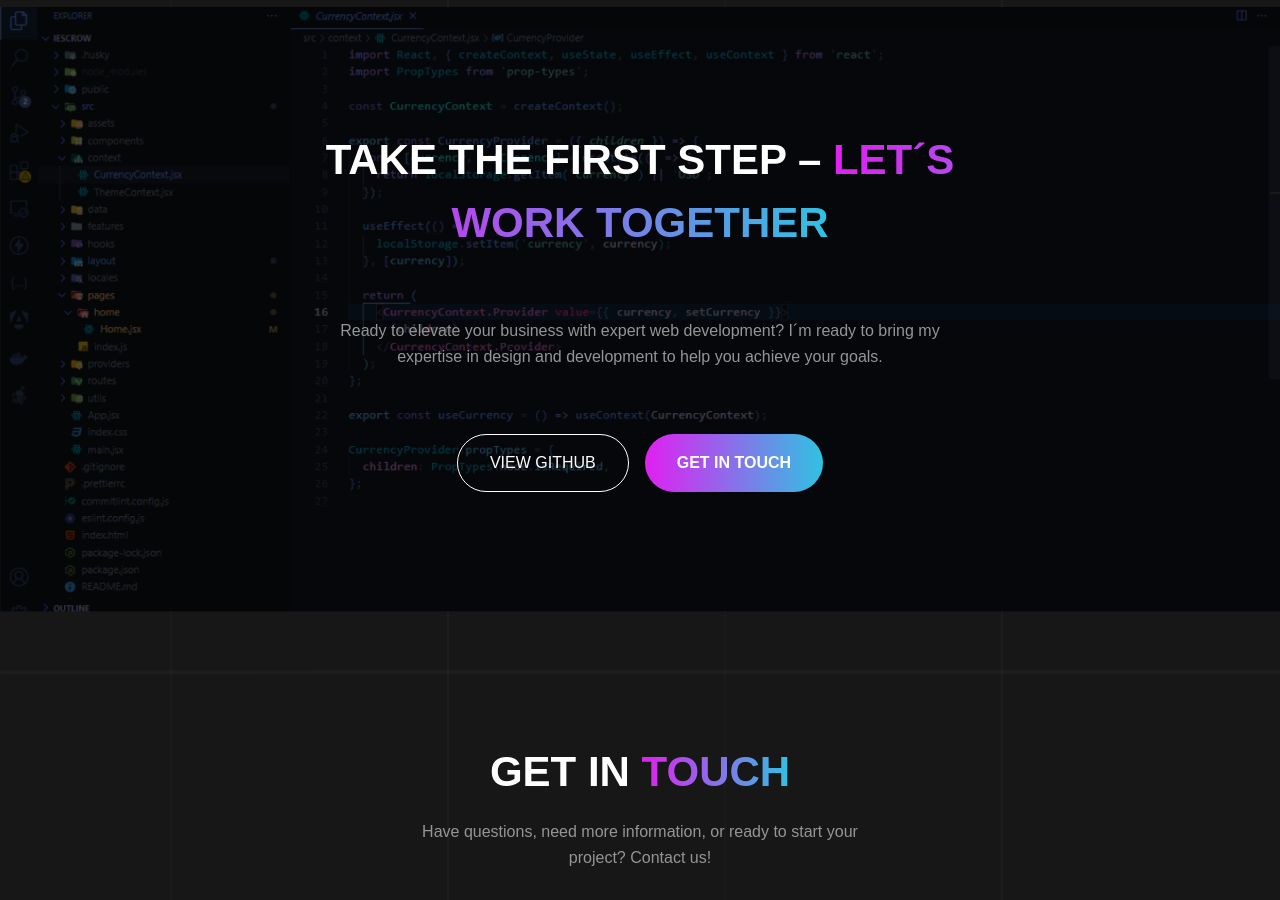
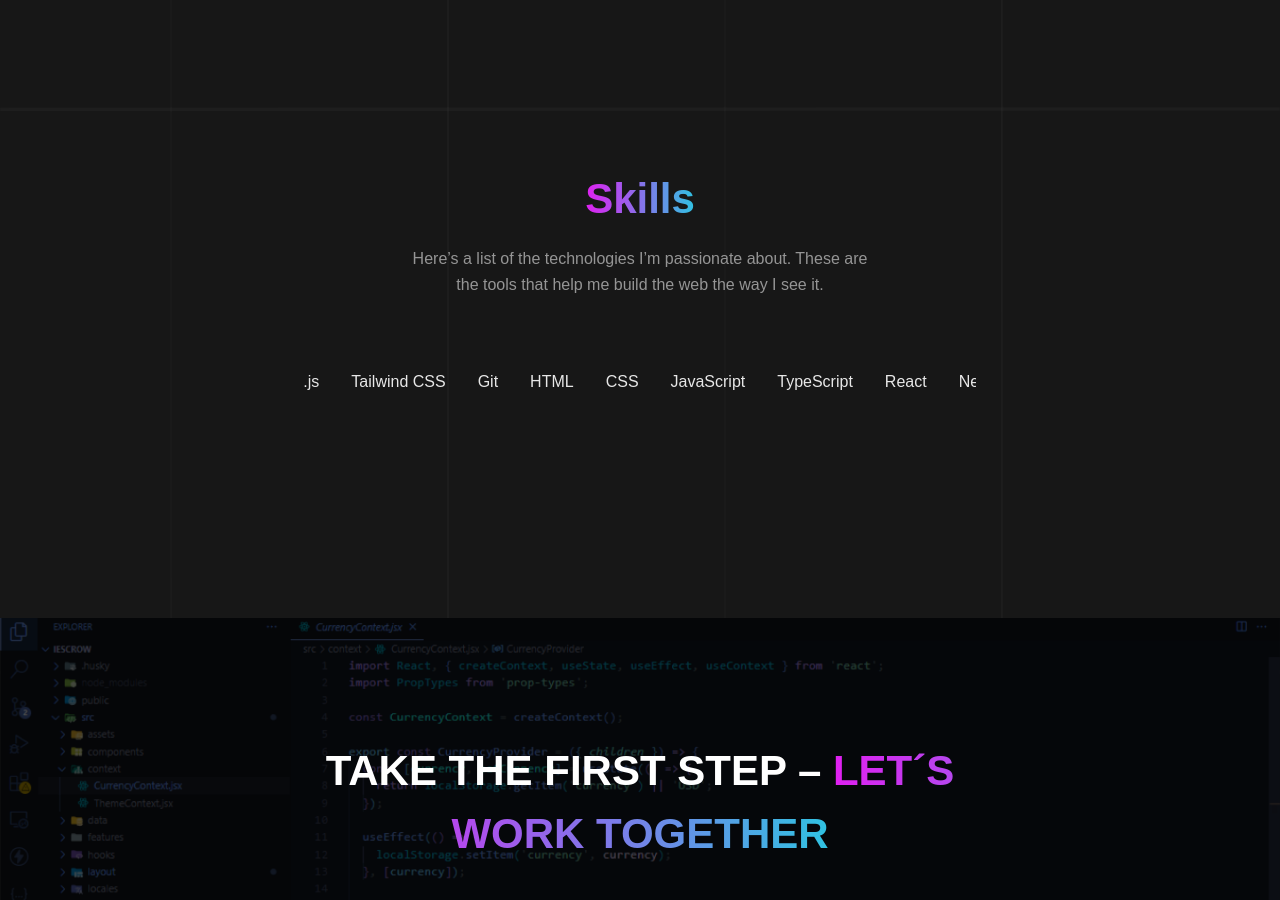
Before and after one commit to TomasSorgetti/portfolio-v3, a Next.js app: page / in a window 1280 px wide. Shown: the part 2080-2980 px from the top of the page. Built offline with nearby package versions, Linux system fonts and the light colour scheme.

Commit message:
feat: skills slider

```diff
--- a/src/app/page.tsx
+++ b/src/app/page.tsx
@@ -2,12 +2,14 @@ import About from "@/layouts/home/About";
 import Contact from "@/layouts/home/Contact";
 import Cta from "@/layouts/home/Cta";
 import HomeBanner from "@/layouts/home/HomeBanner";
+import Skills from "@/layouts/home/Skills";
 
 export default function Home() {
   return (
     <main>
       <HomeBanner />
       <About />
+      <Skills />
       <Cta />
       <Contact />
     </main>
--- /dev/null
+++ b/src/data/technologies.ts
@@ -0,0 +1,15 @@
+interface ITechnology {
+  id: number;
+  technology: string;
+}
+
+export const technologies: ITechnology[] = [
+  { id: 1, technology: "HTML" },
+  { id: 2, technology: "CSS" },
+  { id: 3, technology: "JavaScript" },
+  { id: 4, technology: "TypeScript" },
+  { id: 5, technology: "React" },
+  { id: 6, technology: "Next.js" },
+  { id: 7, technology: "Tailwind CSS" },
+  { id: 8, technology: "Git" },
+];
--- /dev/null
+++ b/src/layouts/home/Skills.tsx
@@ -0,0 +1,72 @@
+import { technologies } from "@/data/technologies";
+
+export default function Skills() {
+  return (
+    <section className="my-32 max-w-[1080px] mx-auto p-4 md:p-8 flex flex-col items-center text-center">
+      <h2 className="text-gradient text-[42px] font-bold">Skills</h2>
+      <p className="max-w-[468px] text-gray mt-4 mb-8 block leading-[26px]">
+        Here’s a list of the technologies I’m passionate about. These are the
+        tools that help me build the web the way I see it.
+      </p>
+
+      <div className="my-10 max-w-md md:max-w-lg lg:max-w-2xl mx-auto">
+        <div className="relative w-full mx-auto max-w-4xl opacity-90 dark:opacity-70 overflow-hidden px-5 lg:px-12 flex justify-center items-center gap-4 lg:gap-8">
+          {/* Pseudo-elemento de fondo con gradiente */}
+          <div className="absolute inset-0 w-full bg-[linear-gradient(to_right, hsl(var(--background-default))_0%, transparent_10%, transparent_90%, hsl(var(--background-default))_100%)] z-10"></div>
+
+          <ul className="flex gap-4 lg:gap-8 animate-marquee w-fit">
+            {technologies.map(({ id, technology }) => {
+              return (
+                <li
+                  key={`skill1-${id}`}
+                  className="h-12 lg:h-12 w-max !inline-block"
+                >
+                  {technology}
+                </li>
+              );
+            })}
+          </ul>
+
+          <ul className="flex gap-4 lg:gap-8 animate-marquee w-fit">
+            {technologies.map(({ id, technology }) => {
+              return (
+                <li
+                  key={`skill1-${id}`}
+                  className="h-12 lg:h-12 w-max !inline-block"
+                >
+                  {technology}
+                </li>
+              );
+            })}
+          </ul>
+
+          <ul className="flex gap-4 lg:gap-8 animate-marquee w-fit">
+            {technologies.map(({ id, technology }) => {
+              return (
+                <li
+                  key={`skill1-${id}`}
+                  className="h-12 lg:h-12 w-max !inline-block"
+                >
+                  {technology}
+                </li>
+              );
+            })}
+          </ul>
+
+          <ul className="flex gap-4 lg:gap-8 animate-marquee w-fit">
+            {technologies.map(({ id, technology }) => {
+              return (
+                <li
+                  key={`skill1-${id}`}
+                  className="h-12 lg:h-12 w-max !inline-block"
+                >
+                  {technology}
+                </li>
+              );
+            })}
+          </ul>
+        </div>
+      </div>
+    </section>
+  );
+}
--- a/tailwind.config.ts
+++ b/tailwind.config.ts
@@ -8,6 +8,15 @@ export default {
   ],
   theme: {
     extend: {
+      animation: {
+        marquee: "marquee 90000ms linear infinite",
+      },
+      keyframes: {
+        marquee: {
+          "0%": { transform: "translateX(100%)" },
+          "100%": { transform: "translateX(-100%)" },
+        },
+      },
       colors: {
         gray: "var(--gray)",
         black: "var(--black)",
```
